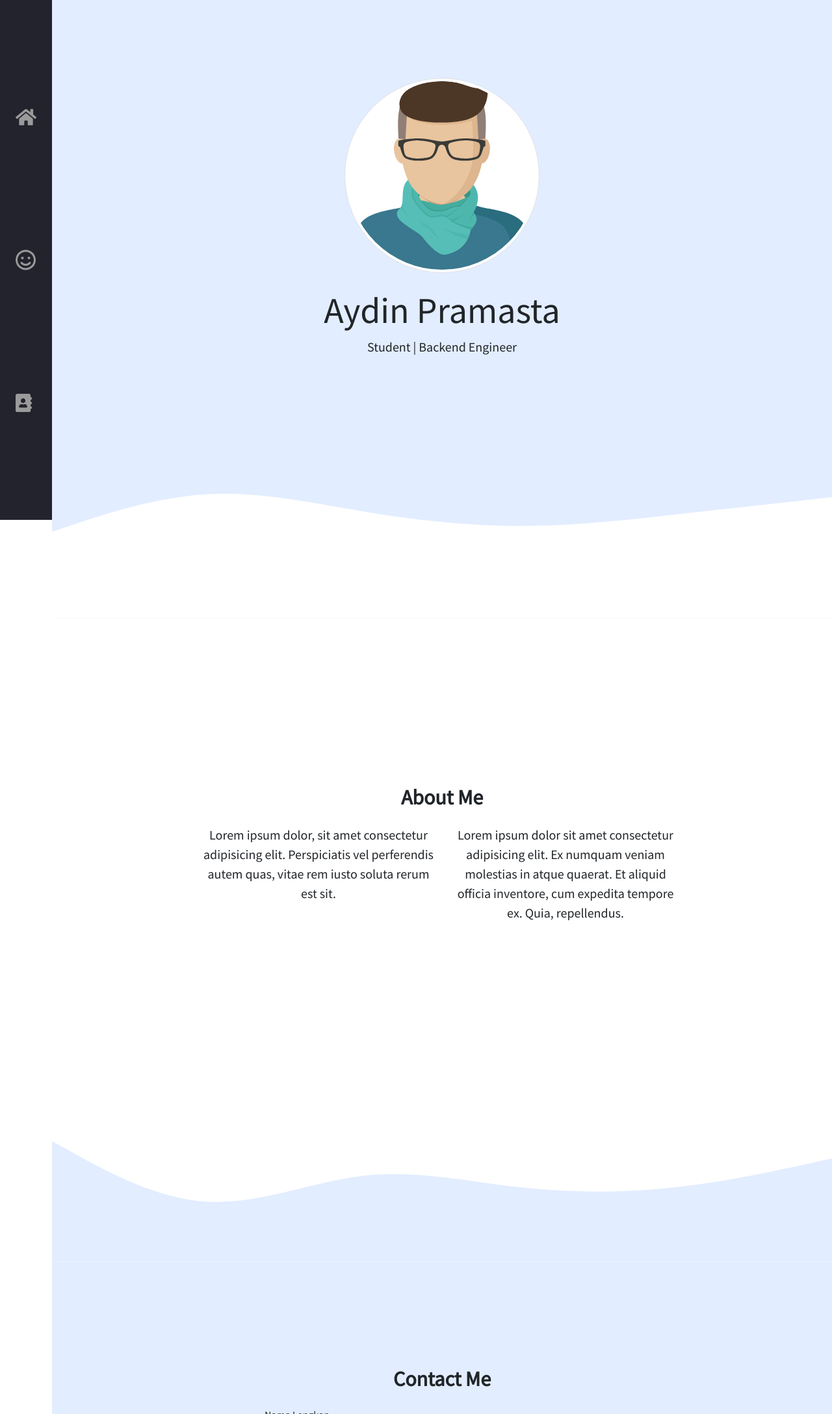
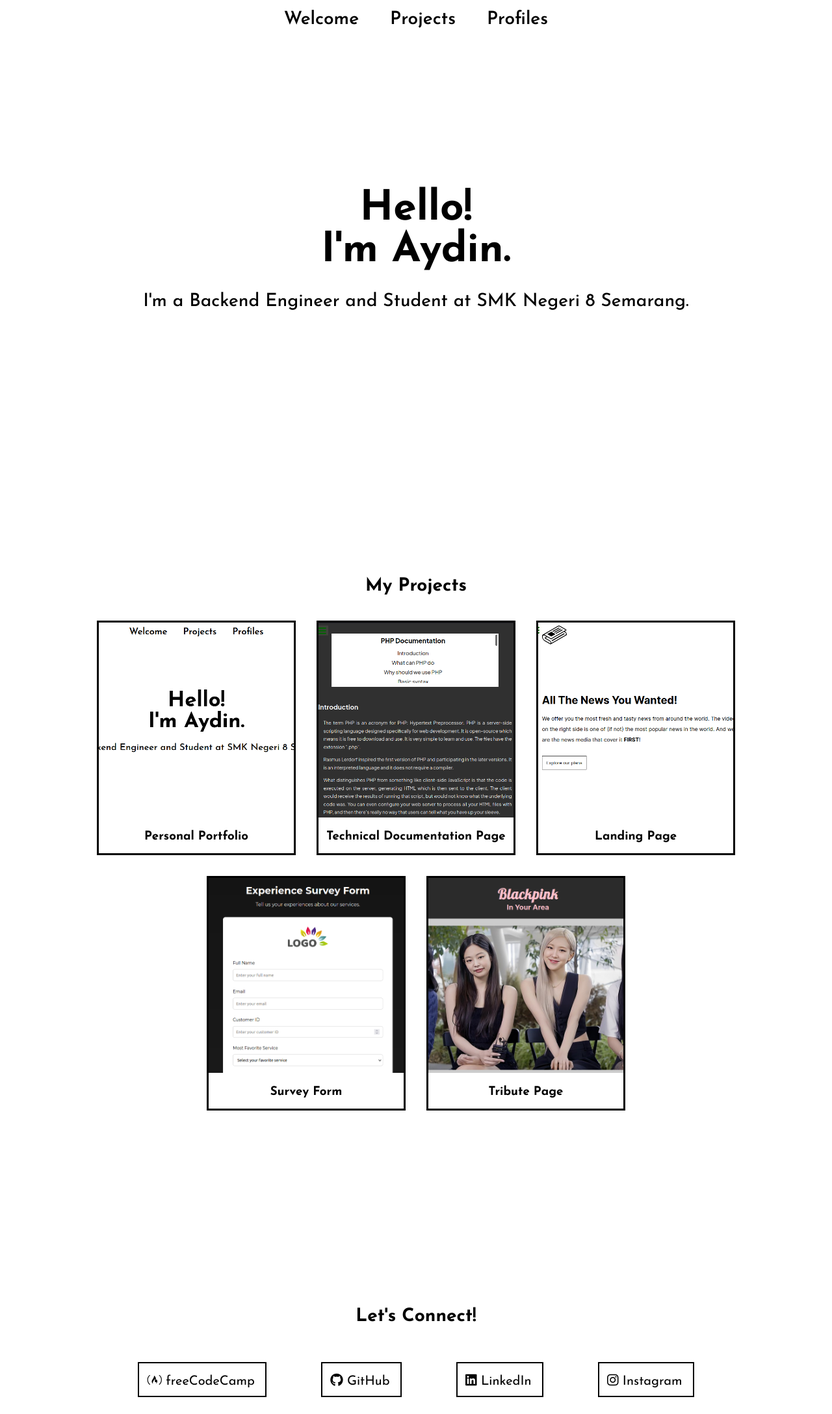
Before and after one commit to aydinpramasta/aydinpramasta.github.io, a plain HTML site: page index.html in a window 1280 px wide. Shown: the top 2176 px of the page at 65% size. Drawn offline with nearby package versions, Linux system fonts and the light colour scheme.

Commit message:
change to newly made porto

```diff
--- /dev/null
+++ b/assets/css/style.css
@@ -0,0 +1,206 @@
+:root {
+    --fs-300: 16px;
+    --fs-350: 20px;
+    --fs-400: 28px;
+    --fs-450: 28px;
+    --fs-700: 64px;
+}
+
+::selection {
+    color: white;
+    background-color: black;
+  }
+
+::-webkit-scrollbar {
+  width: 0.5rem;
+}
+
+::-webkit-scrollbar-track {
+  background-color: white;
+}
+
+::-webkit-scrollbar-thumb {
+  background-color: black;
+}
+
+html {
+    scroll-behavior: smooth;
+}
+
+body {
+    margin: 0;
+    padding: 0;
+    box-sizing: border-box;
+    font-family: 'Josefin Sans', sans-serif;
+}
+
+#navbar {
+    position: fixed;
+    top: 0;
+    width: 100%;
+    background-color: white;
+    z-index: 10;
+}
+
+#navbar-nav {
+    display: flex;
+    justify-content: center;
+    padding: 0;
+}
+
+#navbar-nav li {
+    list-style-type: none;
+    margin: 0 1.5rem 0 1.5rem;
+}
+
+#navbar-nav a {
+    text-decoration: none;
+    color: black;
+    font-size: var(--fs-450);
+    font-weight: 600;
+}
+
+#navbar-nav a:hover {
+    border-bottom: 2px solid black;
+}
+
+#welcome-section {
+    min-height: 100vh;
+    display: flex;
+    flex-direction: column;
+    align-items: center;
+    justify-content: center;
+    text-align: center;
+    padding: 0 1rem;
+}
+
+#welcome-section .heading {
+    font-size: var(--fs-700);
+    margin: 0;
+}
+
+#welcome-section .sub-heading {
+    font-size: var(--fs-400);
+    font-weight: 500;
+    margin: 2rem 0;
+}
+
+#projects {
+    min-height: 100vh;
+    padding-top: 65px;
+}
+
+.projects-container {
+    display: flex;
+    justify-content: center;
+    align-items: center;
+    flex-wrap: wrap;
+}
+
+.projects-container h2 {
+    flex-basis: 100%;
+    text-align: center;
+    font-size: var(--fs-400);
+}
+
+.project-tile {
+    color: black;
+    text-decoration: none;
+    font-size: var(--fs-300);
+    border: 3px solid black;
+    width: 300px;
+    margin: 1rem;
+    z-index: 1;
+    transition: transform 200ms ease,
+    box-shadow 200ms ease;
+}
+
+.project-tile:hover {
+    text-decoration: underline;
+    transform: scale(1.03);
+    box-shadow: 8px 8px rgba(0, 0, 0, 0.5);
+    z-index: 1;
+}
+
+.project-tile h3 {
+    text-align: center;
+    margin: 0;
+    padding: 1rem 0;
+}
+
+.project-tile img {
+    width: 100%;
+    height: 300px;
+    object-fit: cover;
+}
+
+#profiles {
+    height: 90vh;
+    display: flex;
+    flex-direction: column;
+    align-items: center;
+    justify-content: center;
+    flex-wrap: wrap;
+}
+
+#profiles h2 {
+    text-align: center;
+    font-size: var(--fs-400);
+}
+
+.socmed {
+    width: 80vw;
+    display: flex;
+    justify-content: space-evenly;
+    flex-wrap: wrap;
+}
+
+.socmed a {
+    text-decoration: none;
+    color: black;
+    font-size: var(--fs-350);
+    margin: 2rem 0;
+    padding: 16px 16px 12px 12px;
+    border: 2px solid black;
+    transition: background-color 200ms ease,
+    color 200ms ease;
+}
+
+.socmed a:hover {
+    background-color: black;
+    color: white;
+}
+
+footer {
+    width: 100%;
+    height: 10vh;
+    line-height: 10vh;
+    text-align: center;
+}
+
+footer i {
+    color: rgb(225, 0, 0);
+}
+
+@media (max-width: 600px) {
+    :root {
+        --fs-400: 24px;
+        --fs-450: 24px;
+        --fs-700: 56px;
+    }
+}
+
+@media (max-width: 400px) {
+    :root {
+        --fs-400: 20px;
+        --fs-450: 18px;
+    }
+
+    #navbar-nav li {
+        margin: 0 1rem;
+    }
+
+    #profiles h2 {
+        margin-top: 65px;
+    }
+}
--- a/index.html
+++ b/index.html
@@ -1,212 +1,82 @@
 <!DOCTYPE html>
 <html lang="en">
-	<head>
-		<meta charset="UTF-8" />
-		<meta http-equiv="X-UA-Compatible" content="IE=edge" />
-		<meta name="viewport" content="width=device-width, initial-scale=1.0" />
-		<link
-			href="https://cdn.jsdelivr.net/npm/bootstrap@5.0.2/dist/css/bootstrap.min.css"
-			rel="stylesheet"
-			integrity="sha384-EVSTQN3/azprG1Anm3QDgpJLIm9Nao0Yz1ztcQTwFspd3yD65VohhpuuCOmLASjC"
-			crossorigin="anonymous"
-		/>
-		<link
-			href="https://fonts.googleapis.com/css2?family=Source+Sans+Pro:wght@400&display=swap"
-			rel="stylesheet"
-			type="text/css"
-		/>
-		<link rel="icon" href="assets/man.svg" />
-		<link rel="stylesheet" href="style.css" />
-		<title>Aydin's Portfolio</title>
-	</head>
+<head>
+    <meta charset="UTF-8">
+    <meta http-equiv="X-UA-Compatible" content="IE=edge">
+    <meta name="viewport" content="width=device-width, initial-scale=1.0">
 
-	<body>
-		<nav class="navbar-style">
-			<ul class="navbar-nav-style">
-				<li class="nav-item-style">
-					<a href="#home" class="nav-link-style" title="Home">
-						<svg xmlns="http://www.w3.org/2000/svg" viewBox="0 0 576 512">
-							<path
-								fill="currentColor"
-								d="M280.37 148.26L96 300.11V464a16 16 0 0 0 16 16l112.06-.29a16 16 0 0 0 15.92-16V368a16 16 0 0 1 16-16h64a16 16 0 0 1 16 16v95.64a16 16 0 0 0 16 16.05L464 480a16 16 0 0 0 16-16V300L295.67 148.26a12.19 12.19 0 0 0-15.3 0zM571.6 251.47L488 182.56V44.05a12 12 0 0 0-12-12h-56a12 12 0 0 0-12 12v72.61L318.47 43a48 48 0 0 0-61 0L4.34 251.47a12 12 0 0 0-1.6 16.9l25.5 31A12 12 0 0 0 45.15 301l235.22-193.74a12.19 12.19 0 0 1 15.3 0L530.9 301a12 12 0 0 0 16.9-1.6l25.5-31a12 12 0 0 0-1.7-16.93z"
-								class="fa-primary"
-							></path>
-						</svg>
-					</a>
-				</li>
+    <link rel="stylesheet" href="https://cdnjs.cloudflare.com/ajax/libs/font-awesome/6.1.1/css/all.min.css" integrity="sha512-KfkfwYDsLkIlwQp6LFnl8zNdLGxu9YAA1QvwINks4PhcElQSvqcyVLLD9aMhXd13uQjoXtEKNosOWaZqXgel0g==" crossorigin="anonymous" referrerpolicy="no-referrer">
 
-				<li class="nav-item-style">
-					<a href="#about" class="nav-link-style" title="About Me">
-						<svg xmlns="http://www.w3.org/2000/svg" viewBox="0 0 512 512">
-							<!-- Font Awesome Pro 5.15.4 by @fontawesome - https://fontawesome.com License - https://fontawesome.com/license (Commercial License) -->
-							<path
-								fill="currentColor"
-								d="M248 8C111 8 0 119 0 256s111 248 248 248 248-111 248-248S385 8 248 8zm0 448c-110.3 0-200-89.7-200-200S137.7 56 248 56s200 89.7 200 200-89.7 200-200 200zm-80-216c17.7 0 32-14.3 32-32s-14.3-32-32-32-32 14.3-32 32 14.3 32 32 32zm160 0c17.7 0 32-14.3 32-32s-14.3-32-32-32-32 14.3-32 32 14.3 32 32 32zm4 72.6c-20.8 25-51.5 39.4-84 39.4s-63.2-14.3-84-39.4c-8.5-10.2-23.7-11.5-33.8-3.1-10.2 8.5-11.5 23.6-3.1 33.8 30 36 74.1 56.6 120.9 56.6s90.9-20.6 120.9-56.6c8.5-10.2 7.1-25.3-3.1-33.8-10.1-8.4-25.3-7.1-33.8 3.1z"
-								class="fa-primary"
-							/>
-						</svg>
-					</a>
-				</li>
+    <link href="https://fonts.googleapis.com/css2?family=Josefin+Sans:wght@400;500;600;700&display=swap" rel="stylesheet">
 
-				<li class="nav-item-style">
-					<a href="#contacts" class="nav-link-style" title="Contact Me">
-						<svg xmlns="http://www.w3.org/2000/svg" viewBox="0 0 576 512">
-							<!-- Font Awesome Pro 5.15.4 by @fontawesome - https://fontawesome.com License - https://fontawesome.com/license (Commercial License) -->
-							<path
-								fill="currentColor"
-								d="M436 160c6.6 0 12-5.4 12-12v-40c0-6.6-5.4-12-12-12h-20V48c0-26.5-21.5-48-48-48H48C21.5 0 0 21.5 0 48v416c0 26.5 21.5 48 48 48h320c26.5 0 48-21.5 48-48v-48h20c6.6 0 12-5.4 12-12v-40c0-6.6-5.4-12-12-12h-20v-64h20c6.6 0 12-5.4 12-12v-40c0-6.6-5.4-12-12-12h-20v-64h20zm-228-32c35.3 0 64 28.7 64 64s-28.7 64-64 64-64-28.7-64-64 28.7-64 64-64zm112 236.8c0 10.6-10 19.2-22.4 19.2H118.4C106 384 96 375.4 96 364.8v-19.2c0-31.8 30.1-57.6 67.2-57.6h5c12.3 5.1 25.7 8 39.8 8s27.6-2.9 39.8-8h5c37.1 0 67.2 25.8 67.2 57.6v19.2z"
-								class="fa-primary"
-							/>
-						</svg>
-					</a>
-				</li>
-			</ul>
-		</nav>
+    <link rel="stylesheet" href="assets/css/style.css">
 
-		<main>
-			<section id="home" class="home">
-				<div class="container">
-					<div
-						class="row d-flex justify-content-center align-items-center flex-column text-center"
-					>
-						<div class="col-lg-5">
-							<img
-								class="rounded-circle img-thumbnail img"
-								src="assets/man.svg"
-								alt="Man"
-							/>
-						</div>
-						<div class="col-lg-5 mt-4">
-							<h1 class="display-4">Aydin Pramasta</h1>
-							<p class="lead">Student | Backend Engineer</p>
-						</div>
-					</div>
-				</div>
-			</section>
+    <link rel="icon" href="https://upload.wikimedia.org/wikipedia/commons/9/90/Ic_person_48px.svg">
 
-			<svg
-				class="light-blue-bg"
-				xmlns="http://www.w3.org/2000/svg"
-				viewBox="0 0 1440 320"
-			>
-				<path
-					fill="#ffffff"
-					fill-opacity="1"
-					d="M0,160L48,144C96,128,192,96,288,90.7C384,85,480,107,576,122.7C672,139,768,149,864,149.3C960,149,1056,139,1152,128C1248,117,1344,107,1392,101.3L1440,96L1440,320L1392,320C1344,320,1248,320,1152,320C1056,320,960,320,864,320C768,320,672,320,576,320C480,320,384,320,288,320C192,320,96,320,48,320L0,320Z"
-				></path>
-			</svg>
+    <title>Personal Portfolio</title>
+</head>
+<body>
+    <nav id="navbar">
+        <ul id="navbar-nav">
+            <li><a href="#welcome-section">Welcome</a></li>
+            <li><a href="#projects">Projects</a></li>
+            <li><a href="#profiles">Profiles</a></li>
+        </ul>
+    </nav>
 
-			<section id="about" class="about">
-				<div class="container">
-					<div class="row text-center m-3">
-						<div class="col">
-							<h2><strong>About Me</strong></h2>
-						</div>
-					</div>
+    <section id="welcome-section">
+        <h1 class="heading">Hello!<br>I'm Aydin.</h1>
 
-					<div class="row justify-content-center fs-5 text-center">
-						<div class="col-lg-4">
-							<p>
-								Lorem ipsum dolor, sit amet consectetur adipisicing elit.
-								Perspiciatis vel perferendis autem quas, vitae rem iusto soluta
-								rerum est sit.
-							</p>
-						</div>
-						<div class="col-lg-4">
-							<p>
-								Lorem ipsum dolor sit amet consectetur adipisicing elit. Ex
-								numquam veniam molestias in atque quaerat. Et aliquid officia
-								inventore, cum expedita tempore ex. Quia, repellendus.
-							</p>
-						</div>
-					</div>
-				</div>
-			</section>
+        <h2 class="sub-heading">I'm a Backend Engineer and Student at SMK Negeri 8 Semarang.</h2>
+    </section>
 
-			<svg xmlns="http://www.w3.org/2000/svg" viewBox="0 0 1440 320">
-				<path
-					fill="#e2edff"
-					fill-opacity="1"
-					d="M0,96L48,122.7C96,149,192,203,288,208C384,213,480,171,576,160C672,149,768,171,864,181.3C960,192,1056,192,1152,181.3C1248,171,1344,149,1392,138.7L1440,128L1440,320L1392,320C1344,320,1248,320,1152,320C1056,320,960,320,864,320C768,320,672,320,576,320C480,320,384,320,288,320C192,320,96,320,48,320L0,320Z"
-				></path>
-			</svg>
+    <section id="projects">
+        <div class="projects-container">
+            <h2>My Projects</h2>
 
-			<section id="contacts" class="contacts">
-				<div class="container">
-					<div class="row text-center mb-3">
-						<div class="column">
-							<h2><strong>Contact Me</strong></h2>
-						</div>
-					</div>
-					<div class="row justify-content-center">
-						<div class="col-md-6">
-							<form>
-								<div class="mb-3">
-									<label for="name" class="form-label">Nama Lengkap</label>
-									<input
-										type="text"
-										class="form-control"
-										id="name"
-										aria-describedby="name"
-									/>
-								</div>
-								<div class="mb-3">
-									<label for="email" class="form-label">Email</label>
-									<input
-										type="email"
-										class="form-control"
-										id="email"
-										aria-describedby="email"
-									/>
-								</div>
-								<div class="mb-3">
-									<label for="pesan" class="form-label">Pesan</label>
-									<textarea class="form-control" id="pesan" rows="3"></textarea>
-								</div>
-								<button type="submit" class="btn btn-primary">Kirim</button>
-							</form>
-						</div>
-					</div>
-				</div>
-			</section>
+            <a class="project-tile" href="https://aydinpramasta.github.io/fcc-responsive-web-design/personal-portfolio.html" target="_blank">
+                <img src="assets/images/portfolio_personal-portfolio.png" alt="Personal portfolio webpage project.">
 
-			<svg
-				class="light-blue-bg"
-				xmlns="http://www.w3.org/2000/svg"
-				viewBox="0 0 1440 320"
-			>
-				<path
-					fill="#fff"
-					fill-opacity="1"
-					d="M0,224L48,208C96,192,192,160,288,160C384,160,480,192,576,218.7C672,245,768,267,864,261.3C960,256,1056,224,1152,197.3C1248,171,1344,149,1392,138.7L1440,128L1440,320L1392,320C1344,320,1248,320,1152,320C1056,320,960,320,864,320C768,320,672,320,576,320C480,320,384,320,288,320C192,320,96,320,48,320L0,320Z"
-				></path>
-			</svg>
+                <h3>Personal Portfolio</h3>
+            </a>
 
-			<footer class="text-dark text-center py-5">
-				<p>
-					Created with
-					<svg
-						xmlns="http://www.w3.org/2000/svg"
-						width="16"
-						height="16"
-						fill="currentColor"
-						class="bi bi-heart-fill"
-						viewBox="0 0 16 16"
-					>
-						<path
-							fill="#ff0000"
-							fill-rule="evenodd"
-							d="M8 1.314C12.438-3.248 23.534 4.735 8 15-7.534 4.736 3.562-3.248 8 1.314z"
-						/>
-					</svg>
-					by
-					<a
-						href="https://www.instagram.com/aydinpramasta/"
-						class="text-dark fw-bold"
-						>Aydin Pramasta</a
-					>
-				</p>
-			</footer>
-		</main>
-	</body>
+            <a class="project-tile" href="https://aydinpramasta.github.io/fcc-responsive-web-design/technical-documentation.html" target="_blank">
+                <img src="assets/images/portfolio_technical-documentation.png" alt="Technical documentation page project.">
+
+                <h3>Technical Documentation Page</h3>
+            </a>
+
+            <a class="project-tile" href="https://aydinpramasta.github.io/fcc-responsive-web-design/landing-page.html" target="_blank">
+                <img src="assets/images/portfolio_landing-page.png" alt="Landing page project.">
+                <h3>Landing Page</h3>
+            </a>
+
+            <a class="project-tile" href="https://aydinpramasta.github.io/fcc-responsive-web-design/survey-form.html" target="_blank">
+                <img src="assets/images/portfolio_survey-form.png" alt="Survey form webpage project.">
+
+                <h3>Survey Form</h3>
+            </a>
+
+            <a class="project-tile" href="https://aydinpramasta.github.io/fcc-responsive-web-design/tribute-page.html" target="_blank">
+                <img src="assets/images/portfolio_tribute-page.png" alt="Tribute page project.">
+
+                <h3>Tribute Page</h3>
+            </a>
+        </div>
+    </section>
+
+    <section id="profiles">
+        <h2>Let's Connect!</h2>
+        <div class="socmed">
+            <a href="https://www.freecodecamp.org/aydinpramasta" id="profile-link" target="_blank"><i class="fa-brands fa-free-code-camp"></i> freeCodeCamp</a>
+            <a href="https://github.com/aydinpramasta" id="profile-link" target="_blank"><i class="fa-brands fa-github"></i> GitHub</a>
+            <a href="https://www.linkedin.com/in/aydinpramasta" id="profile-link" target="_blank"><i class="fa-brands fa-linkedin"></i> LinkedIn</a>
+            <a href="https://www.instagram.com/aydinpramasta" id="profile-link" target="_blank"><i class="fa-brands fa-instagram"></i> Instagram</a>
+        </div>
+    </section>
+
+    <footer>
+        Made with <i class="fa-solid fa-heart"></i> by Aydin Pramasta
+    </footer>
+</body>
 </html>
--- a/style.css
+++ /dev/null
@@ -1,188 +0,0 @@
-:root {
-	--items-before: rgb(154, 154, 154);
-	--items-after: rgba(255, 255, 255, 0.775);
-	--bg-primary: #23232e;
-	--bg-secondary: #141418;
-	--transition-speed: 600ms;
-}
-
-body {
-	margin: 0;
-	padding: 0;
-	font-family: "Source Sans Pro", "Segoe UI" !important;
-	font-size: 16px !important;
-}
-
-body::-webkit-scrollbar {
-	width: 0.5rem;
-}
-
-body::-webkit-scrollbar-track {
-	background: var(--bg-secondary);
-}
-
-body::-webkit-scrollbar-thumb {
-	background: var(--items-before);
-}
-
-.navbar-style {
-	position: fixed;
-	background-color: var(--bg-primary);
-}
-
-.navbar-nav-style {
-	list-style: none;
-	padding: 0;
-	margin: 0;
-	display: flex;
-	flex-direction: column;
-	align-items: center;
-	justify-content: space-evenly;
-	height: 100%;
-}
-
-.nav-item-style {
-	width: 100%;
-}
-
-.nav-link-style {
-	display: flex;
-	align-items: center;
-	height: 5rem;
-	text-decoration: none;
-	transition: var(--transition-speed);
-}
-
-.nav-link-style:hover {
-	background: var(--bg-secondary);
-}
-
-.nav-link-style:hover .fa-primary {
-	color: var(--items-after);
-	transition: var(--transition-speed);
-}
-
-.fa-primary {
-	color: var(--items-before);
-	transition: var(--transition-speed);
-}
-
-.nav-link-style svg {
-	width: 2rem;
-	min-width: 2rem;
-	margin: 0 1.5rem;
-}
-
-main {
-	margin-left: 5rem;
-}
-
-.home {
-	padding-top: 15vh;
-	padding-bottom: 15vh;
-	background-color: #e2edff;
-}
-
-.about {
-	padding-top: 30vh;
-	padding-bottom: 30vh;
-}
-
-.contacts {
-	background-color: #e2edff;
-	padding-top: 20vh;
-	padding-bottom: 20vh;
-}
-
-.light-blue-bg {
-	background-color: #e2edff;
-}
-
-/* Small screens */
-@media only screen and (max-width: 600px) {
-	.navbar-style {
-		bottom: 0;
-		width: 100vw;
-		height: 5rem;
-	}
-
-	.navbar-nav-style {
-		flex-direction: row;
-	}
-
-	.nav-link-style {
-		justify-content: center;
-	}
-
-	main {
-		margin: 0;
-		margin-bottom: 5rem;
-	}
-
-	.img {
-		width: 300px;
-	}
-
-	.about {
-		padding-top: 25vh;
-		padding-bottom: 25vh;
-	}
-}
-
-@media only screen and (max-width: 450px) {
-	.navbar-style {
-		height: 4rem;
-	}
-
-	.nav-item-style {
-		height: 4rem;
-	}
-
-	.nav-link-style {
-		padding-bottom: 1rem;
-	}
-
-	.nav-link-style svg {
-		width: 1.5rem;
-		min-width: 1.5rem;
-		margin: 0 1rem;
-	}
-
-	.about {
-		padding-top: 15vh;
-		padding-bottom: 15vh;
-	}
-
-	.contacts {
-		padding-top: 15vh;
-		padding-bottom: 15vh;
-	}
-}
-
-@media only screen and (max-width: 375px) {
-	.img {
-		width: 250px !important;
-	}
-
-	.about {
-		padding-top: 10vh;
-		padding-bottom: 10vh;
-	}
-
-	.contacts {
-		padding-top: 10vh;
-		padding-bottom: 10vh;
-	}
-}
-
-/* Large screens */
-@media only screen and (min-width: 601px) {
-	.navbar-style {
-		top: 0;
-		width: 5rem;
-		height: 100vh;
-	}
-	.img {
-		width: 300px;
-	}
-}
```
Also changed, not shown: assets/images/portfolio_landing-page.png (added), assets/images/portfolio_personal-portfolio.png (added), assets/images/portfolio_survey-form.png (added), assets/images/portfolio_technical-documentation.png (added), assets/images/portfolio_tribute-page.png (added), assets/man.svg (deleted).
